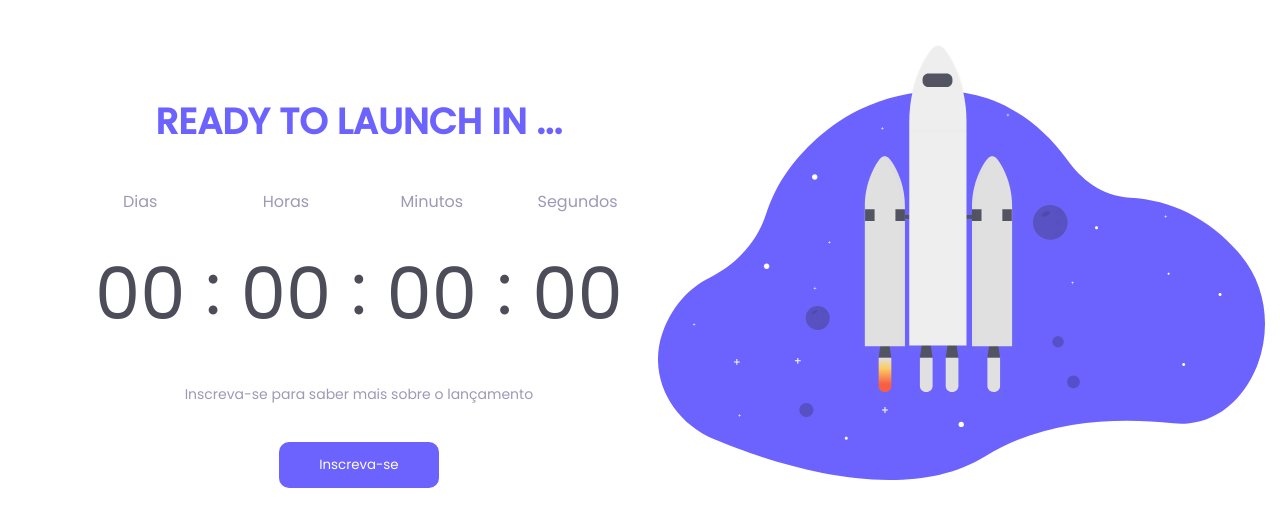
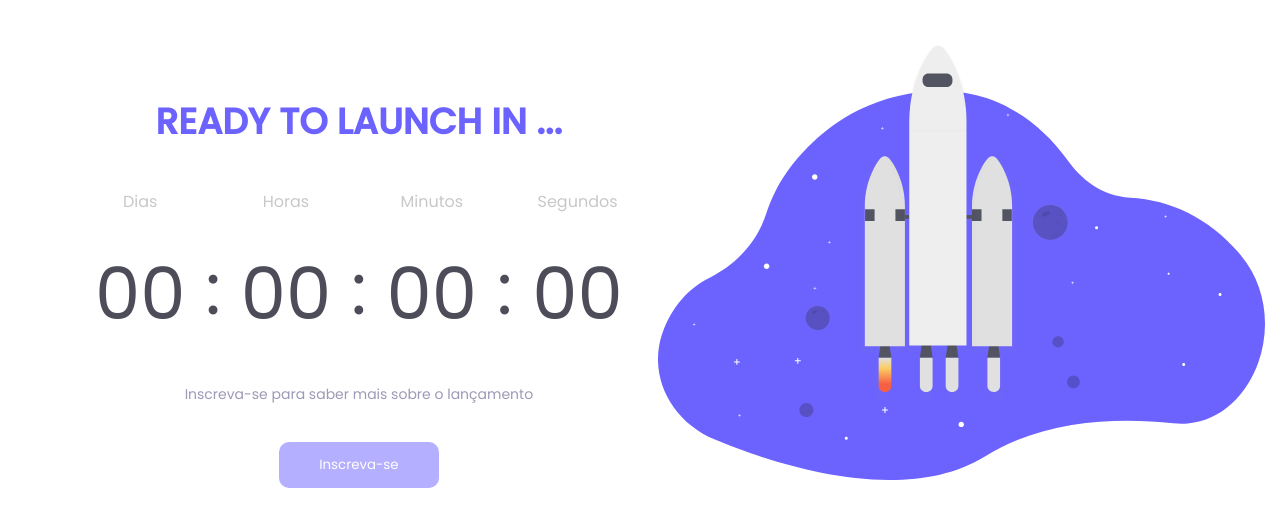
Before and after one commit to Cristopher-Martins/desafio-countdown, a plain HTML site: page index.html in a window 1280 px wide. In both pictures the pointer is over the button "Inscreva-se". Shown: the part 147-674 px from the top of the page. Drawn offline with Linux system fonts and the light colour scheme.

Commit message:
add hover on button and change text color on tag <p>

```diff
--- a/style.css
+++ b/style.css
@@ -29,6 +29,10 @@ h1{
     display: flex;
     align-items: center;
     justify-content: center;
+}
+
+p{
+    color: #C8C8C8;
 }
 
 .container{
@@ -95,3 +99,8 @@ button{
     border-radius: 10px;
     margin: 10px;
 }
+button:hover{
+    background-color: #6C63FF;
+    opacity: 50%;
+    cursor: pointer;
+}
```
